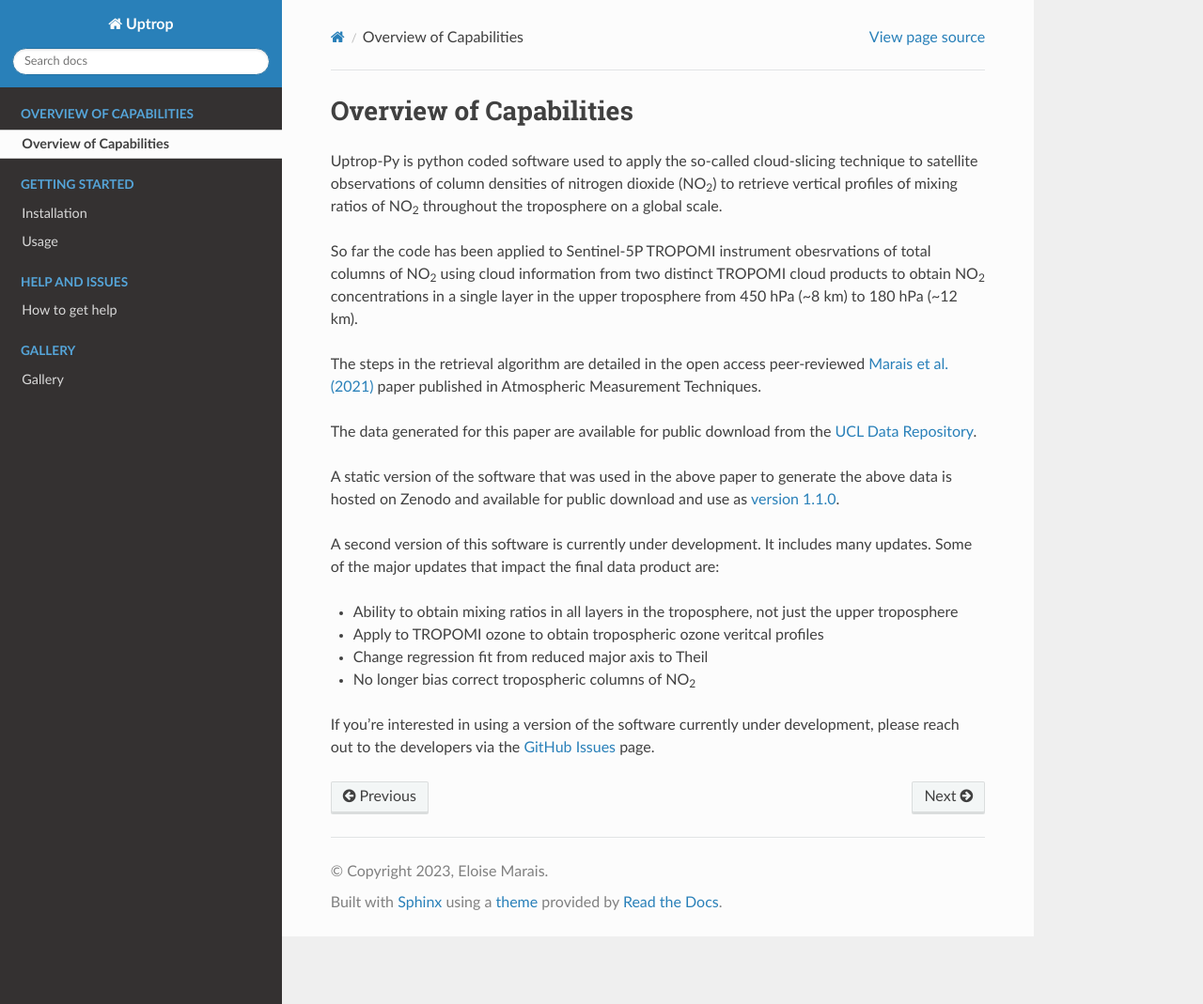
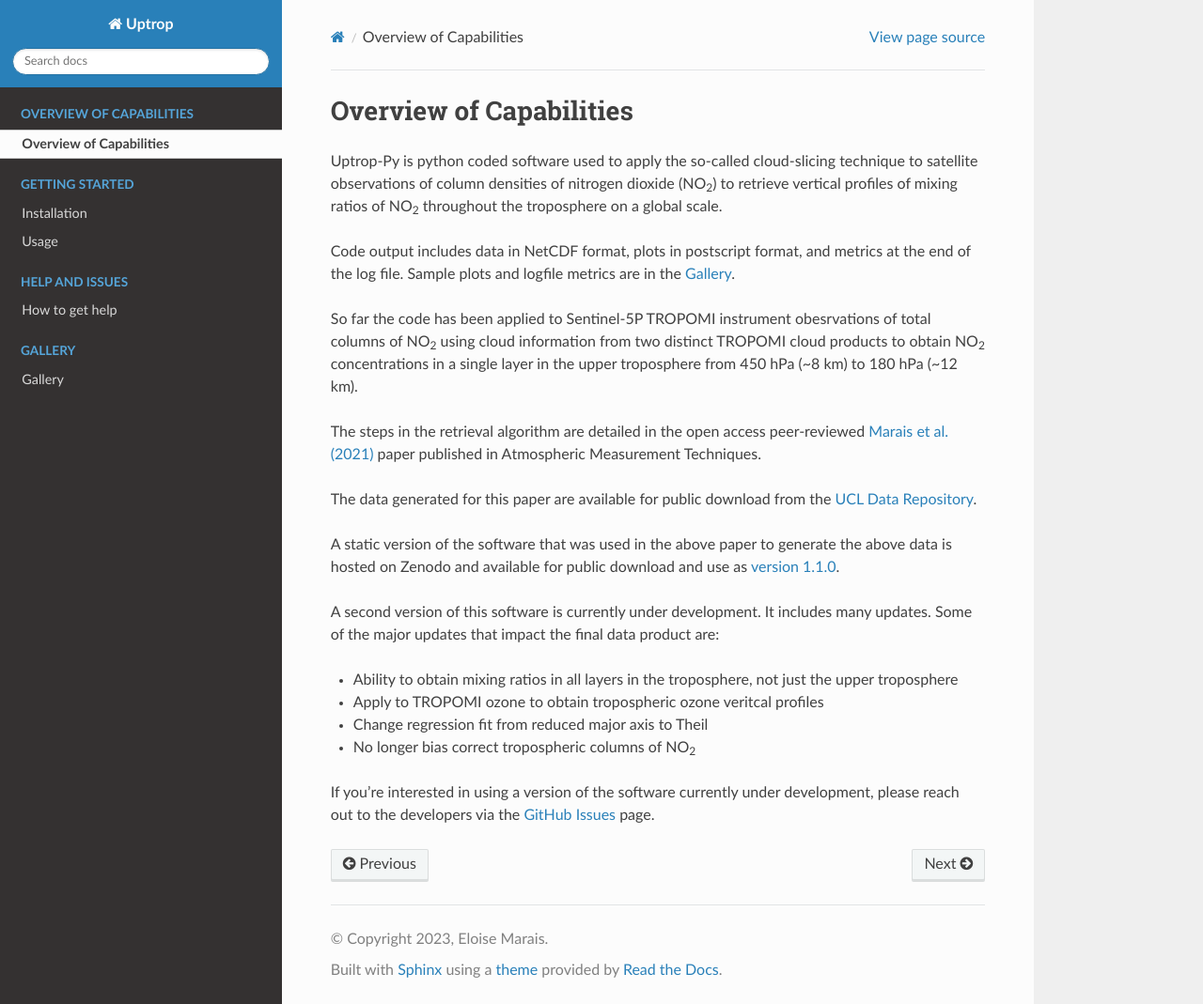
Before and after one commit to eamarais/erc-uptrop, a Sphinx documentation site: the page built from docs/source/Overview.rst, in a window 1280 px wide and 1069 px high. Shown: the whole window at 94% size. Built offline with Sphinx 7.4.7 and the Read the Docs theme 2.0.0, drawn with Linux system fonts in a browser that asks for light colours.

Commit message:
Update Overview.rst

```diff
--- a/docs/source/Overview.rst
+++ b/docs/source/Overview.rst
@@ -2,6 +2,8 @@ Overview of Capabilities
 ========================
 
 Uptrop-Py is python coded software used to apply the so-called cloud-slicing technique to satellite observations of column densities of nitrogen dioxide (NO\ :sub:`2`) to retrieve vertical profiles of mixing ratios of NO\ :sub:`2` throughout the troposphere on a global scale.
+
+Code output includes data in NetCDF format, plots in postscript format, and metrics at the end of the log file. Sample plots and logfile metrics are in the `Gallery <https://erc-uptrop.readthedocs.io/en/latest/Gallery.html>`__.
 
 So far the code has been applied to Sentinel-5P TROPOMI instrument obesrvations of total columns of NO\ :sub:`2` using cloud information from two distinct TROPOMI cloud products to obtain NO\ :sub:`2` concentrations in a single layer in the upper troposphere from 450 hPa (~8 km) to 180 hPa (~12 km).
 
```
